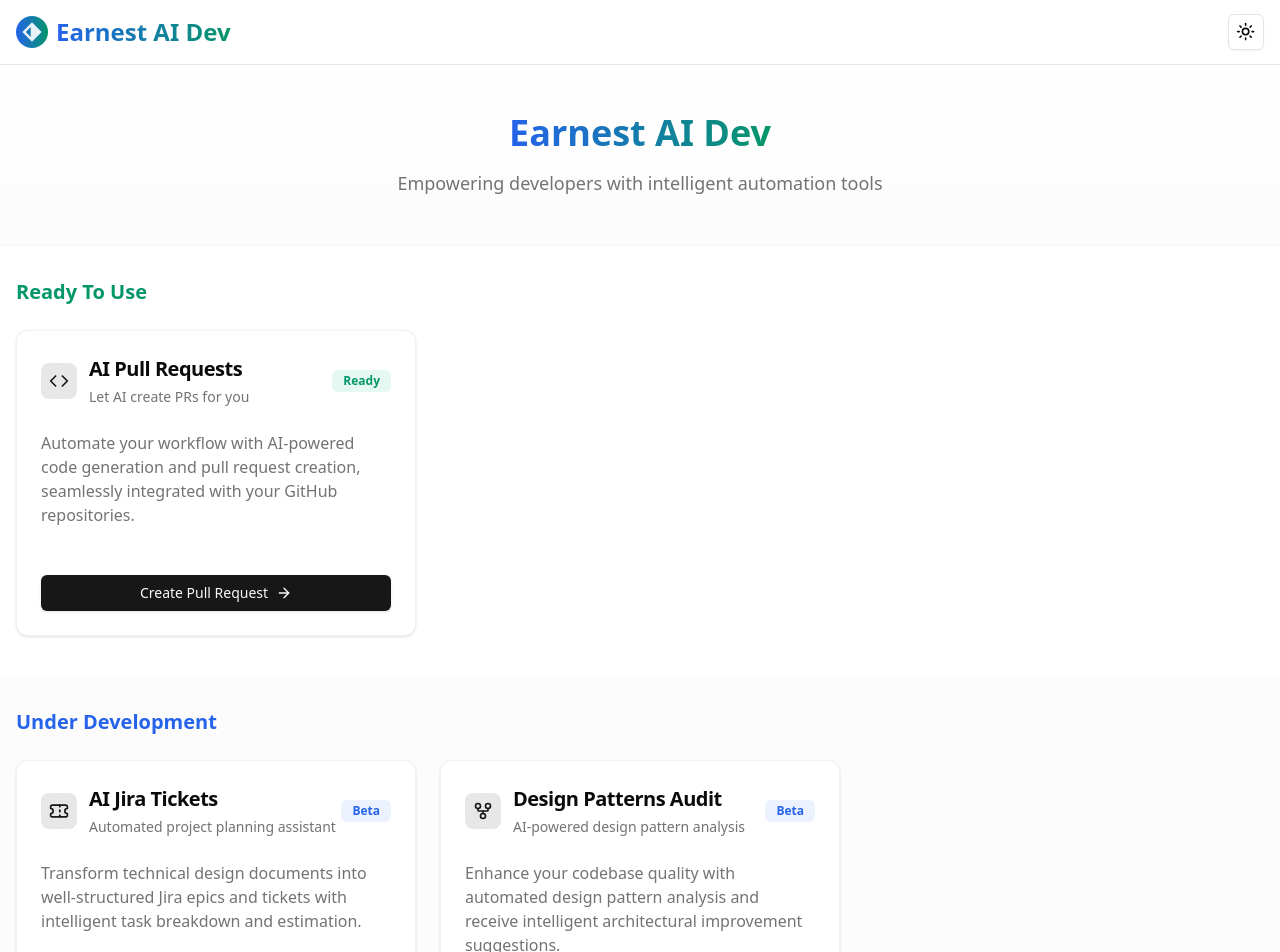
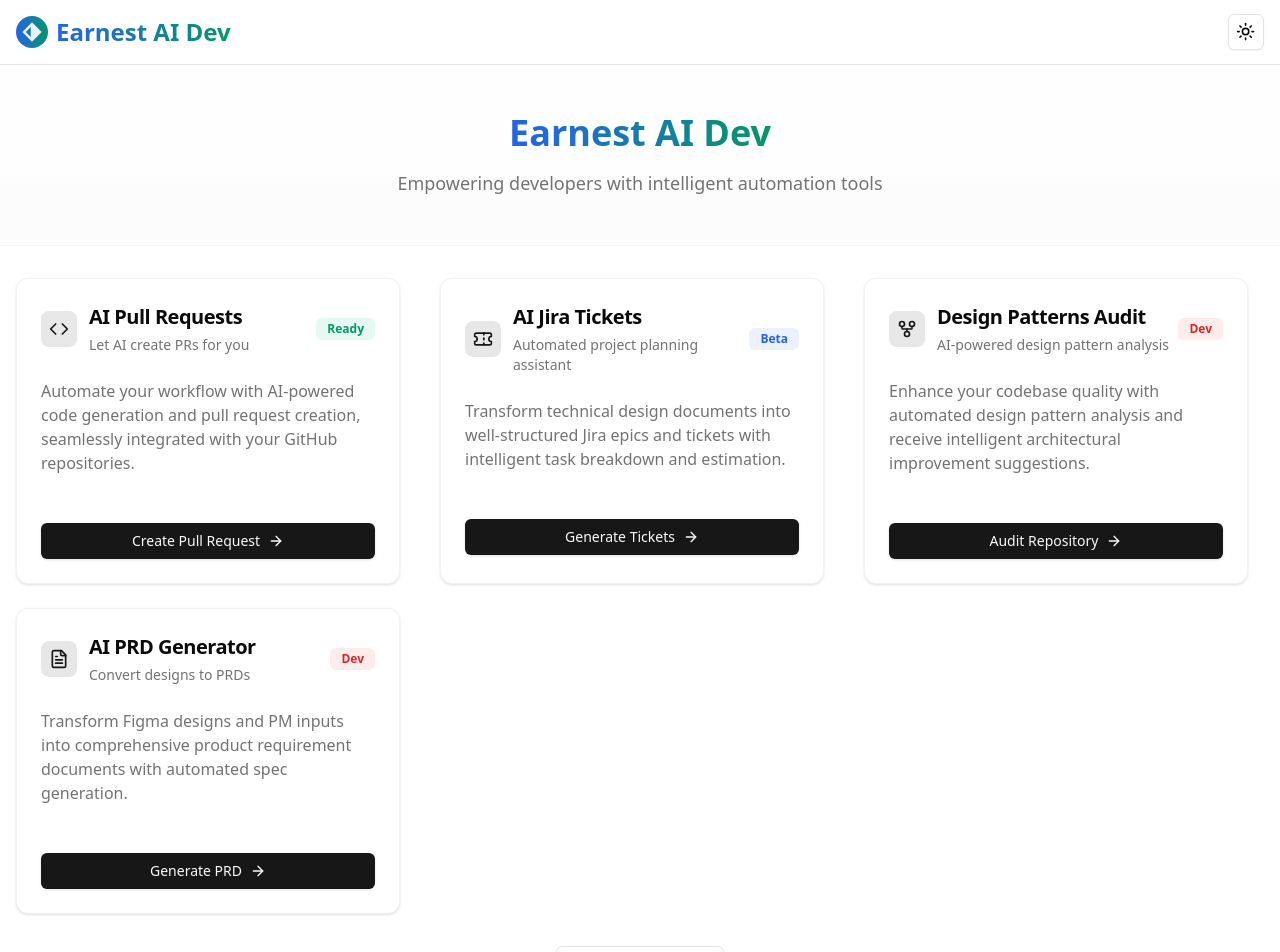
Before and after one commit to aqureshiest/earnest-dev, a Next.js app: page / in a window 1280 px wide. Shown: the top 952 px of the page. Built offline with nearby package versions, Linux system fonts and the light colour scheme.

Commit message:
build issues

```diff
--- a/src/app/components/jira/JiraEpicsDisplay.tsx
+++ b/src/app/components/jira/JiraEpicsDisplay.tsx
@@ -34,7 +34,7 @@
 
         // update ticket in state
         const updatedJiraItems = jiraItems.map((item) => {
-            const updatedTickets = item.tickets.ticket.map((ticket: Ticket) => {
+            const updatedTickets = (item.tickets as any).ticket.map((ticket: Ticket) => {
                 if (ticket.title === updatedTicket.title) {
                     return updatedTicket;
                 }
@@ -49,6 +49,7 @@
             };
         });
 
+        // @ts-ignore
         setJiraItems(updatedJiraItems);
     };
 
@@ -92,7 +93,7 @@
                         >
                             <EpicCard
                                 epic={item.epic}
-                                tickets={item.tickets.ticket}
+                                tickets={(item.tickets as any).ticket}
                                 isExpanded={isExpanded}
                                 onToggle={() => toggleEpicExpansion(index)}
                                 tddContent={tddContent}
--- a/src/app/page.tsx
+++ b/src/app/page.tsx
@@ -9,13 +9,8 @@
     CardContent,
     CardFooter,
 } from "@/components/ui/card";
-import { ArrowRight, Code, Coffee, Ticket, GitFork, LucideIcon } from "lucide-react";
+import { ArrowRight, Code, Ticket, GitFork, FileText, LucideIcon } from "lucide-react";
 import { Badge } from "@/components/ui/badge";
-
-interface BadgeProps {
-    text: string;
-    color: string;
-}
 
 interface ToolCardProps {
     href: string;
@@ -24,8 +19,28 @@
     description: string;
     content: string;
     buttonText: string;
-    badge?: BadgeProps;
+    status: "ready" | "beta" | "development";
 }
+
+const getStatusBadgeProps = (status: ToolCardProps["status"]) => {
+    switch (status) {
+        case "ready":
+            return {
+                text: "Ready",
+                color: "bg-emerald-500/10 text-emerald-600 dark:bg-emerald-500/20 dark:text-emerald-400",
+            };
+        case "beta":
+            return {
+                text: "Beta",
+                color: "bg-blue-500/10 text-blue-600 dark:bg-blue-500/20 dark:text-blue-400",
+            };
+        case "development":
+            return {
+                text: "Dev",
+                color: "bg-red-500/10 text-red-600 dark:bg-red-500/20 dark:text-red-400",
+            };
+    }
+};
 
 const ToolCard: React.FC<ToolCardProps> = ({
     href,
@@ -34,10 +49,13 @@
     description,
     content,
     buttonText,
-    badge,
-}) => (
+    status,
+}) => {
+    const badgeProps = getStatusBadgeProps(status);
+
+    return (
         <Link href={href} className="group">
-        <Card className="relative overflow-hidden transition-all duration-300 hover:shadow-lg border border-border/50 hover:border-border">
+            <Card className="relative h-full overflow-hidden transition-all duration-300 hover:shadow-lg border border-border/50 hover:border-border max-w-sm">
                 <div className="absolute inset-0 opacity-0 group-hover:opacity-100 bg-gradient-to-r from-background/10 to-background/5 transition-opacity duration-300" />
                 <CardHeader>
                     <div className="flex items-center justify-between">
@@ -50,11 +68,9 @@
                                 <CardDescription className="mt-1">{description}</CardDescription>
                             </div>
                         </div>
-                    {badge && (
-                        <Badge variant="secondary" className={`${badge.color}`}>
-                            {badge.text}
+                        <Badge variant="secondary" className={badgeProps.color}>
+                            {badgeProps.text}
                         </Badge>
-                    )}
                     </div>
                 </CardHeader>
                 <CardContent>
@@ -69,115 +85,54 @@
             </Card>
         </Link>
     );
-
-interface CategorySectionProps {
-    title: string;
-    tools: React.ReactNode[];
-    backgroundColor?: string;
-    accentColor?: string;
-    showCreateButton?: boolean;
-}
-
-const CategorySection: React.FC<CategorySectionProps> = ({
-    title,
-    tools,
-    backgroundColor,
-    accentColor,
-    showCreateButton,
-}) => (
-    <div className={`py-8 ${backgroundColor}`}>
-        <div className="container mx-auto px-4">
-            <div className="flex items-center justify-between mb-6">
-                <div className="flex items-center gap-2">
-                    <h2 className={`text-xl font-semibold ${accentColor}`}>{title}</h2>
-                </div>
-                {showCreateButton && (
-                    <Link href="/create-extension">
-                        <Button
-                            variant="outline"
-                            className="gap-2 hover:bg-purple-500/10 hover:text-purple-500 border-purple-500/20"
-                        >
-                            Create Extension
-                            <ArrowRight className="h-4 w-4" />
-                        </Button>
-                    </Link>
-                )}
-            </div>
-            <div className="grid grid-cols-1 md:grid-cols-2 lg:grid-cols-3 gap-6">
-                {tools}
-                {tools.length === 0 && (
-                    <Card className="w-full h-full bg-muted/50 border-dashed">
-                        <CardHeader className="text-center py-12">
-                            <CardTitle className="text-lg text-muted-foreground">
-                                No extensions available
-                            </CardTitle>
-                            <CardDescription className="mt-2">
-                                Get started by creating your first extension
-                            </CardDescription>
-                            <Link href="/create-extension" className="mt-4 inline-block">
-                                <Button variant="outline" size="sm">
-                                    Create Extension
-                                    <ArrowRight className="ml-2 h-4 w-4" />
-                                </Button>
-                            </Link>
-                        </CardHeader>
-                    </Card>
-                )}
-            </div>
-        </div>
-    </div>
-);
+};
 
 const HomePage: React.FC = () => {
-    const readyTools: React.ReactNode[] = [
-        <ToolCard
-            key="pullrequest"
-            href="/pullrequest"
-            icon={Code}
-            title="AI Pull Requests"
-            description="Let AI create PRs for you"
-            content="Automate your workflow with AI-powered code generation and pull request creation, seamlessly integrated with your GitHub repositories."
-            buttonText="Create Pull Request"
-            badge={{
-                text: "Ready",
-                color: "bg-emerald-500/10 text-emerald-600 dark:bg-emerald-500/20 dark:text-emerald-400",
-            }}
-        />,
+    const tools = [
+        {
+            href: "/pullrequest",
+            icon: Code,
+            title: "AI Pull Requests",
+            description: "Let AI create PRs for you",
+            content:
+                "Automate your workflow with AI-powered code generation and pull request creation, seamlessly integrated with your GitHub repositories.",
+            buttonText: "Create Pull Request",
+            status: "ready" as const,
+        },
+        {
+            href: "/jiratickets",
+            icon: Ticket,
+            title: "AI Jira Tickets",
+            description: "Automated project planning assistant",
+            content:
+                "Transform technical design documents into well-structured Jira epics and tickets with intelligent task breakdown and estimation.",
+            buttonText: "Generate Tickets",
+            status: "beta" as const,
+        },
+        {
+            href: "/code-analysis",
+            icon: GitFork,
+            title: "Design Patterns Audit",
+            description: "AI-powered design pattern analysis",
+            content:
+                "Enhance your codebase quality with automated design pattern analysis and receive intelligent architectural improvement suggestions.",
+            buttonText: "Audit Repository",
+            status: "development" as const,
+        },
+        {
+            href: "/prd",
+            icon: FileText,
+            title: "AI PRD Generator",
+            description: "Convert designs to PRDs",
+            content:
+                "Transform Figma designs and PM inputs into comprehensive product requirement documents with automated spec generation.",
+            buttonText: "Generate PRD",
+            status: "development" as const,
+        },
     ];
 
-    const inProgressTools: React.ReactNode[] = [
-        <ToolCard
-            key="jiratickets"
-            href="/jiratickets"
-            icon={Ticket}
-            title="AI Jira Tickets"
-            description="Automated project planning assistant"
-            content="Transform technical design documents into well-structured Jira epics and tickets with intelligent task breakdown and estimation."
-            buttonText="Generate Tickets"
-            badge={{
-                text: "Beta",
-                color: "bg-blue-500/10 text-blue-600 dark:bg-blue-500/20 dark:text-blue-400",
-            }}
-        />,
-        <ToolCard
-            key="code-analysis"
-            href="/code-analysis"
-            icon={GitFork}
-            title="Design Patterns Audit"
-            description="AI-powered design pattern analysis"
-            content="Enhance your codebase quality with automated design pattern analysis and receive intelligent architectural improvement suggestions."
-            buttonText="Audit Repository"
-            badge={{
-                text: "Beta",
-                color: "bg-blue-500/10 text-blue-600 dark:bg-blue-500/20 dark:text-blue-400",
-            }}
-        />,
-    ];
-
-    const extensionTools: React.ReactNode[] = [];
-
     return (
-        <div className="min-h-screen bg-background">
+        <div className="min-h-screen bg-background max-w-7xl mx-auto">
             <section className="py-12 bg-gradient-to-b from-background to-muted/30 border-b border-border/40">
                 <div className="container mx-auto px-4 text-center">
                     <h1 className="text-4xl font-bold mb-4 bg-gradient-to-r from-blue-600 to-emerald-600 dark:from-blue-400 dark:to-emerald-400 inline-block text-transparent bg-clip-text">
@@ -189,28 +144,21 @@
                 </div>
             </section>
 
-            <div className="space-y-2">
-                <CategorySection
-                    title="Ready To Use"
-                    tools={readyTools}
-                    backgroundColor="bg-background"
-                    accentColor="text-emerald-600 dark:text-emerald-400"
-                />
+            <div className="container mx-auto px-4 py-8">
+                <div className="grid grid-cols-1 md:grid-cols-2 lg:grid-cols-3 gap-6">
+                    {tools.map((tool, index) => (
+                        <ToolCard key={index} {...tool} />
+                    ))}
+                </div>
 
-                <CategorySection
-                    title="Under Development"
-                    tools={inProgressTools}
-                    backgroundColor="bg-muted/30"
-                    accentColor="text-blue-600 dark:text-blue-400"
-                />
-
-                <CategorySection
-                    title="Community Extensions"
-                    tools={extensionTools}
-                    backgroundColor="bg-background"
-                    accentColor="text-purple-600 dark:text-purple-400"
-                    showCreateButton={true}
-                />
+                <div className="mt-8 flex justify-center">
+                    <Link href="/create-extension">
+                        <Button variant="outline" className="gap-2 hover:bg-primary/10">
+                            Create Extension
+                            <ArrowRight className="h-4 w-4" />
+                        </Button>
+                    </Link>
+                </div>
             </div>
         </div>
     );
--- a/src/modules/ai/clients/GeminiAIService.ts
+++ b/src/modules/ai/clients/GeminiAIService.ts
@@ -7,7 +7,7 @@
 export class GeminiAIService extends BaseAIService {
     private gemini;
 
-    constructor(model: string = LLM_MODELS.ANTHROPIC_CLAUDE_3_HAIKU) {
+    constructor(model: string = LLM_MODELS.GEMINI_1_5_FLASH.id) {
         super(model);
         this.gemini = new GoogleGenerativeAI(process.env.GEMINI_API_KEY!);
     }
--- a/src/scripts/assistants/ca.ts
+++ b/src/scripts/assistants/ca.ts
@@ -20,7 +20,7 @@
         repo: repo,
         branch: "main",
         task: "",
-        model: LLM_MODELS.ANTHROPIC_CLAUDE_3_5_SONNET,
+        model: LLM_MODELS.ANTHROPIC_CLAUDE_3_5_SONNET.id,
         files: [],
     };
     console.log("analyze task id", analyze.taskId);
@@ -38,7 +38,7 @@
     const aggregate: TaskRequest = {
         taskId: Date.now().toString(),
         task: "",
-        model: LLM_MODELS.ANTHROPIC_CLAUDE_3_5_SONNET,
+        model: LLM_MODELS.ANTHROPIC_CLAUDE_3_5_SONNET.id,
         params: {
             chunkAnalyses: analyses?.responseStr,
         },
--- a/src/scripts/audit/codeanalysis.ts
+++ b/src/scripts/audit/codeanalysis.ts
@@ -12,7 +12,7 @@
             repo: repo,
             branch: "main",
             task: "",
-            model: LLM_MODELS.ANTHROPIC_CLAUDE_3_5_HAIKU_NEW,
+            model: LLM_MODELS.ANTHROPIC_CLAUDE_3_5_HAIKU_NEW.id,
             files: [],
             analysisTypes: ["resiliency"],
         };
--- a/src/scripts/codeMetadata.ts
+++ b/src/scripts/codeMetadata.ts
@@ -98,7 +98,7 @@
         repo: "bookstore",
         branch: "main",
         task: "",
-        model: LLM_MODELS.ANTHROPIC_CLAUDE_3_HAIKU,
+        model: LLM_MODELS.ANTHROPIC_CLAUDE_3_HAIKU.id,
         files: [],
         params: {},
     };
--- a/src/scripts/prd/prd.ts
+++ b/src/scripts/prd/prd.ts
@@ -1,4 +1,4 @@
-import { GeneratePRD } from "@/modules/prd/PRDAssistant";
+import { GeneratePRD } from "@/modules/prd/GeneratePRD";
 import { LLM_MODELS } from "@/modules/utils/llmInfo";
 import { PRDInput } from "@/types/prd";
 import { loadEnvConfig } from "@next/env";
@@ -46,7 +46,7 @@
     };
 
     // Generate PRD
-    const prdGenerater = new GeneratePRD(LLM_MODELS.OPENAI_GPT_4O.id);
+    const prdGenerater = new GeneratePRD(LLM_MODELS.OPENAI_GPT_4O.id, "1");
     const prd = await prdGenerater.generatePRD(prodInput);
     console.log(prd);
 };
--- a/src/scripts/trim-prompt.ts
+++ b/src/scripts/trim-prompt.ts
@@ -11,7 +11,7 @@
         repo: repo,
         branch: "main",
         task: "",
-        model: LLM_MODELS.ANTHROPIC_CLAUDE_3_5_SONNET,
+        model: LLM_MODELS.ANTHROPIC_CLAUDE_3_5_SONNET.id,
         files: [],
         params: {},
     };
```
Also changed, not shown: src/app/_document.tsx (added, +13 -0 lines), src/app/components/jira/EpicCard.tsx (+7 -5 lines), src/app/components/jira/TicketModal.tsx (+12 -10 lines). Lines whose indentation alone changed are shown as unchanged.
